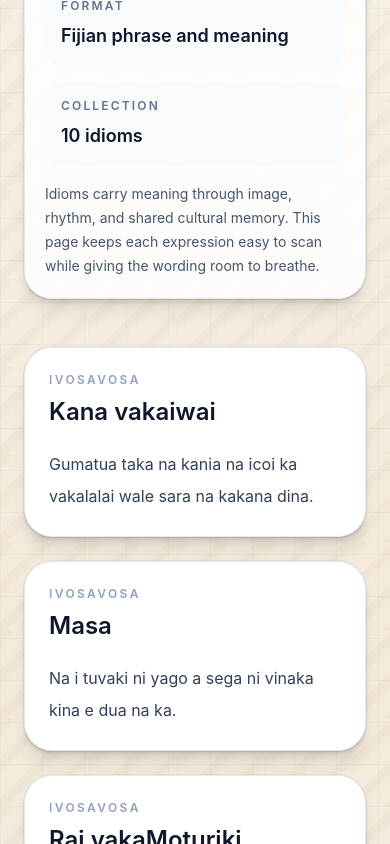
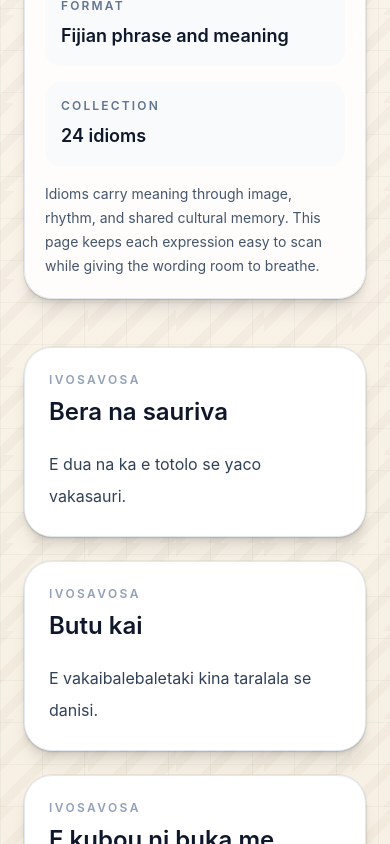
Before and after one commit to retrosilver17/qima-qama, a Next.js app: page /na-ivosavosa-vakaviti in a window 390 px wide. Shown: the part 1156-2000 px from the top of the page. Built offline with nearby package versions, Linux system fonts and the light colour scheme.

Commit message:
Polish homepage and expand idioms

```diff
--- a/src/app/data/idioms.ts
+++ b/src/app/data/idioms.ts
@@ -33,6 +33,84 @@ export const fijianIdioms = [
       "Sa oti na lomaocaoca ni sa sivi e dua na leqa se sa vakayacori vinaka e dua na oga.",
   },
   {
+    slug: "sa-dreve",
+    term: "Sa dreve",
+    meaning:
+      "Sa lai tao taucoko ga mai na veisala e sagai me wali kina e dua na leqa se qaravi e dua na cakacaka.",
+  },
+  {
+    slug: "tawa-mada-ga-nomudou-delaniyavu",
+    term: "Tawa mada ga nomudou delaniyavu",
+    meaning:
+      "Veicabocabori ena solevu ni vakamau se duatale na veiqaravi. Me tubu na kawa.",
+  },
+  {
+    slug: "na-ucu-ni-vatu-na-kena-vilivili",
+    term: "Na ucu ni vatu na kena vilivili",
+    meaning:
+      "E dua na ka eda vinakata vakalevu ka rawa ni da mavoa ni da saga yani. Na vivili e ka kamikamica, ia kevaka o tacage, cumuta se bale e veivatu, o sa na mavoa.",
+  },
+  {
+    slug: "na-icoricori-ni-salusalu",
+    term: "Na icoricori ni salusalu",
+    meaning:
+      "Na itavi vakaveiganeni nei yalewa me coria e dua na salusalu nei na ganena ni caka e dua na soqo se solevu.",
+  },
+  {
+    slug: "sa-vakalewe-na-yabaki",
+    term: "Sa vakalewe na yabaki",
+    meaning: "E tukuni ni vakalewe na uvi.",
+  },
+  {
+    slug: "mataka-i-ra-vuaka",
+    term: "Mataka i Ra Vuaka",
+    meaning: "Mataka lailai se mataka caca.",
+  },
+  {
+    slug: "butu-kai",
+    term: "Butu kai",
+    meaning: "E vakaibalebaletaki kina taralala se danisi.",
+  },
+  {
+    slug: "katakata-vakuro-kava",
+    term: "Katakata vakuro kava",
+    meaning:
+      "Totolo na kena basika mai se gole mai ka totolo tale na kena seyavu se oti.",
+  },
+  {
+    slug: "e-sega-ni-ura-me-damu-nikua",
+    term: "E sega ni ura me damu nikua",
+    meaning:
+      "E sega ni dau kune totolo na kena dina se vua ni dua na cakacaka se dua tale na ka, ka ni na qai basika ga mai vakamalua.",
+  },
+  {
+    slug: "tali-magimagi",
+    term: "Tali magimagi",
+    meaning: "iTalanoa balavu.",
+  },
+  {
+    slug: "tamata-mamaqi",
+    term: "Tamata mamaqi",
+    meaning: "E dua e vukutaka na vakayagataki ni veika e sa maroroya tu.",
+  },
+  {
+    slug: "bera-na-sauriva",
+    term: "Bera na sauriva",
+    meaning: "E dua na ka e totolo se yaco vakasauri.",
+  },
+  {
+    slug: "e-vaka-na-butu-vatu",
+    term: "E vaka na butu vatu",
+    meaning:
+      "Ni dua e rui lako totolo ka vaka me sega ni wavaca katakata vinaka na qele ena nona vakusakusa.",
+  },
+  {
+    slug: "e-kubou-ni-buka-me-laurai",
+    term: "E kubou ni buka me laurai",
+    meaning:
+      "Qo ni dua e nakita me cakava lo e dua na ka, ka kila ni na sega ni kilai.",
+  },
+  {
     slug: "sa-tawa-na-matai-adi",
     term: "Sa tawa na matai Adi",
     meaning: "Sa bukete se tiko bibi e dua na marama.",
--- a/src/app/page.tsx
+++ b/src/app/page.tsx
@@ -6,7 +6,6 @@ import { HomeCursorCompanion } from "../components/home-cursor-companion";
 import { HomeGreetingsBackdrop } from "../components/home-greetings-backdrop";
 import { HomeHeroReveal } from "../components/home-hero-reveal";
 import { HomeOriginsSection } from "../components/home-origins-section";
-import { HeroSoundtrack } from "../components/hero-soundtrack";
 import { MotionArticle, MotionReveal } from "../components/motion-reveal";
 import { SmoothDisclosure } from "../components/smooth-disclosure";
 import { definitions } from "./definitions";
@@ -63,14 +62,14 @@ export default function Home() {
 
       <section
         data-home-hero
-        className="relative z-10 mx-auto max-w-6xl overflow-hidden px-5 pb-4 pt-12 sm:px-6 sm:pb-8 sm:pt-20 md:pb-6 md:pt-24"
+        className="relative z-10 mx-auto max-w-6xl overflow-hidden px-5 pb-10 pt-12 sm:px-6 sm:pb-14 sm:pt-16 lg:pb-16 lg:pt-20"
       >
         <HomeHeroReveal />
-        <div className="relative grid items-center gap-10 md:gap-12 lg:grid-cols-2">
-          <div className="relative z-10">
+        <div className="relative grid items-center gap-10 lg:grid-cols-[minmax(0,1fr)_minmax(420px,0.92fr)] lg:gap-16">
+          <div className="relative z-10 max-w-2xl">
             <div
               data-hero-badge
-              className="heritage-badge inline-flex rounded-full px-4 py-2 shadow-sm"
+              className="heritage-badge inline-flex rounded-full px-4 py-1.5 shadow-sm"
             >
               <p className="text-sm font-semibold uppercase tracking-[0.25em] text-[#0f766e]">
                 Welcome to
@@ -79,7 +78,7 @@ export default function Home() {
 
             <div data-hero-brand className="relative mt-5 inline-block">
               <div className="hero-title-glow absolute inset-0 rounded-[1.75rem]" />
-              <h1 className="hero-title masi-title-card relative rounded-[1.75rem] px-5 py-5 text-[clamp(3rem,12vw,6rem)] font-black uppercase tracking-[0.1em] text-slate-950 sm:px-8 sm:tracking-[0.18em] md:text-8xl md:tracking-[0.24em]">
+              <h1 className="hero-title masi-title-card relative rounded-[1.25rem] px-5 py-4 text-[clamp(2.35rem,8vw,4.35rem)] font-black uppercase tracking-[0.08em] text-slate-950 sm:rounded-[1.5rem] sm:px-7 sm:tracking-[0.13em] md:tracking-[0.16em]">
                 Qima Qama
               </h1>
             </div>
@@ -93,7 +92,7 @@ export default function Home() {
 
             <h2
               data-hero-headline
-              className="mt-5 max-w-3xl text-3xl font-black leading-tight tracking-tight text-slate-950 sm:text-5xl md:text-6xl"
+              className="mt-5 max-w-2xl text-[clamp(2rem,5.8vw,3.35rem)] font-black leading-[1.05] tracking-tight text-slate-950"
             >
               Preserving the wisdom,
               <span className="block text-[#0f766e]">traditions,</span>
@@ -102,7 +101,7 @@ export default function Home() {
 
             <p
               data-hero-copy
-              className="mt-6 max-w-2xl text-base leading-8 text-slate-700 sm:text-lg"
+              className="mt-5 max-w-xl text-base leading-8 text-slate-700 sm:text-lg"
             >
               A digital cultural knowledge platform for exploring iTaukei traditions,
               practices, stories, language, and identity through a clean and modern
@@ -111,7 +110,7 @@ export default function Home() {
 
             <div
               data-hero-signals
-              className="mt-7 grid max-w-2xl gap-3 sm:grid-cols-3"
+              className="mt-7 grid max-w-2xl gap-4 sm:grid-cols-3"
             >
               <div className="cultural-signal">
                 <p>Vanua</p>
@@ -127,7 +126,7 @@ export default function Home() {
               </div>
             </div>
 
-            <div data-hero-actions className="mt-8 flex flex-wrap gap-4">
+            <div data-hero-actions className="mt-7 flex flex-wrap gap-3 sm:gap-4">
               <Link
                 href="/traditions"
                 className="btn-primary rounded-full px-7 py-3 text-sm font-semibold text-white"
@@ -149,10 +148,6 @@ export default function Home() {
                 Definitions
               </Link>
             </div>
-
-            <div data-hero-soundtrack>
-              <HeroSoundtrack />
-            </div>
           </div>
 
           <div data-hero-visual className="relative z-10">
@@ -163,7 +158,7 @@ export default function Home() {
               data-hero-visual-inner
               className="cultural-frame relative overflow-hidden rounded-[1.75rem] p-2 shadow-xl sm:p-3"
             >
-              <div className="relative h-[320px] w-full sm:h-[420px] lg:h-[500px]">
+              <div className="relative h-[300px] w-full sm:h-[400px] lg:h-[460px]">
                 <Image
                   src="/images/sevusevu.jpg"
                   alt="Fijian cultural welcome ceremony"
@@ -177,7 +172,7 @@ export default function Home() {
 
             <div
               data-hero-card
-              className="heritage-float-card static mt-4 rounded-2xl p-5 shadow-lg md:absolute md:-bottom-6 md:left-6 md:mt-0"
+              className="heritage-float-card static mt-4 rounded-2xl p-5 shadow-lg md:absolute md:-bottom-5 md:left-6 md:mt-0"
             >
               <p className="text-xs font-semibold uppercase tracking-[0.2em] text-[#0f766e]">
                 Cultural Focus
@@ -192,13 +187,16 @@ export default function Home() {
 
       <HomeOriginsSection />
 
-      <section id="definitions" className="relative z-10 mx-auto max-w-6xl px-5 pb-20 pt-8 md:px-6 md:pb-20 md:pt-12">
+      <div className="relative z-10 mx-auto max-w-6xl space-y-16 px-5 py-14 sm:px-6 md:space-y-20 md:py-20">
+        <section id="definitions">
           <MotionReveal className="mb-8 flex flex-col gap-6 sm:flex-row sm:items-end sm:justify-between">
             <div>
               <p className="section-kicker text-sm font-semibold uppercase tracking-[0.2em] text-[#0f766e]">
                 Learn
               </p>
-            <h2 className="mt-3 text-3xl font-black text-slate-950">Definitions</h2>
+              <h2 className="mt-3 text-3xl font-black text-slate-950">
+                Definitions
+              </h2>
               <p className="mt-4 max-w-3xl text-slate-700">
                 Explore common ceremonial and cultural terms used in Fijian traditions.
               </p>
@@ -212,7 +210,7 @@ export default function Home() {
             </Link>
           </MotionReveal>
 
-        <div className="grid gap-6 md:grid-cols-2">
+          <div className="grid gap-5 md:grid-cols-2 lg:gap-6">
             {definitions.slice(0, 4).map((item, index) => (
               <MotionReveal
                 key={item.term}
@@ -240,10 +238,10 @@ export default function Home() {
           </div>
         </section>
 
-      <section className="relative z-10 mx-auto max-w-6xl px-6 pb-20">
+        <section>
           <MotionReveal className="heritage-panel overflow-hidden rounded-[1.75rem] shadow-sm">
-          <div className="grid gap-0 lg:grid-cols-[1.1fr_0.9fr]">
-            <div className="p-8 sm:p-10">
+            <div className="grid gap-0 lg:grid-cols-[1.08fr_0.92fr]">
+              <div className="p-6 sm:p-10">
                 <p className="section-kicker text-sm font-semibold uppercase tracking-[0.22em] text-[#0f766e]">
                   Language Guide
                 </p>
@@ -252,7 +250,7 @@ export default function Home() {
                   Spelling and Pronunciation
                 </h2>
 
-              <p className="mt-4 max-w-2xl text-lg leading-8 text-slate-700">
+                <p className="mt-4 max-w-2xl text-base leading-8 text-slate-700 sm:text-lg">
                   This alphabet is based on the Roman alphabet but assigns different
                   sound values to certain letters:
                 </p>
@@ -331,7 +329,7 @@ export default function Home() {
                 </SmoothDisclosure>
               </div>
 
-            <div className="relative min-h-[320px] border-t border-stone-300/70 bg-stone-100 lg:min-h-full lg:border-l lg:border-t-0">
+              <div className="relative min-h-[300px] border-t border-stone-300/70 bg-stone-100 sm:min-h-[360px] lg:min-h-full lg:border-l lg:border-t-0">
                 <Image
                   src="/images/spelling-pronunciation.png"
                   alt="Classroom scene showing a Fijian spelling and pronunciation lesson"
@@ -344,24 +342,26 @@ export default function Home() {
           </MotionReveal>
         </section>
 
-      <section className="relative z-10 mx-auto max-w-6xl px-6 pb-20">
-        <MotionReveal className="mb-8 flex items-end justify-between">
+        <section>
+          <MotionReveal className="mb-8 flex flex-col gap-6 sm:flex-row sm:items-end sm:justify-between">
             <div>
               <p className="section-kicker text-sm font-semibold uppercase tracking-[0.2em] text-[#0f766e]">
                 Explore
               </p>
-            <h2 className="mt-3 text-3xl font-black text-slate-950">Featured Traditions</h2>
+              <h2 className="mt-3 text-3xl font-black text-slate-950">
+                Featured Traditions
+              </h2>
             </div>
 
             <Link
               href="/traditions"
-            className="heritage-text-link text-sm font-semibold"
+              className="heritage-text-link self-start whitespace-nowrap text-sm font-semibold sm:self-auto"
             >
               View all
             </Link>
           </MotionReveal>
 
-        <div className="grid gap-6 md:grid-cols-3">
+          <div className="grid gap-5 md:grid-cols-3 lg:gap-6">
             {featuredTraditions.map((tradition, index) => (
               <MotionReveal
                 key={tradition.slug}
@@ -373,7 +373,7 @@ export default function Home() {
                   className="group block h-full transition duration-300 ease-out hover:-translate-y-1"
                 >
                   <BorderGlow className="h-full">
-                  <article className="heritage-card h-full rounded-2xl p-6">
+                    <article className="heritage-card h-full rounded-2xl p-5 sm:p-6">
                       <div className="relative h-48 overflow-hidden rounded-xl bg-slate-100">
                         <Image
                           src={tradition.image}
@@ -398,6 +398,7 @@ export default function Home() {
             ))}
           </div>
         </section>
+      </div>
     </main>
   );
 }
--- a/src/components/home-hero-reveal.tsx
+++ b/src/components/home-hero-reveal.tsx
@@ -82,13 +82,6 @@ export function HomeHeroReveal() {
           "-=0.36",
         )
         .from(
-          "[data-hero-soundtrack]",
-          {
-            y: 10,
-          },
-          "-=0.32",
-        )
-        .from(
           "[data-hero-visual]",
           {
             y: 18,
--- a/src/components/home-origins-section.tsx
+++ b/src/components/home-origins-section.tsx
@@ -181,7 +181,7 @@ export function HomeOriginsSection() {
     <section
       ref={sectionRef}
       id="origins"
-      className="origins-section relative z-10 overflow-hidden text-slate-900"
+      className="origins-section relative z-10 scroll-mt-20 overflow-hidden text-slate-900"
     >
       <div className="origins-top-blend pointer-events-none absolute inset-x-0 top-0 z-10 h-56" />
       <div className="origins-bottom-blend pointer-events-none absolute inset-x-0 bottom-0 z-10 h-56" />
@@ -198,28 +198,28 @@ export function HomeOriginsSection() {
 
       <section
         data-origins-hero
-        className="relative flex min-h-[34svh] items-start justify-center px-5 pb-8 pt-10 sm:min-h-[40svh] sm:px-6 sm:pt-14 md:min-h-[52vh] md:pb-14 md:pt-16 lg:min-h-[58vh] lg:pt-20"
+        className="relative flex min-h-[100svh] items-center justify-center px-5 pb-28 pt-24 sm:px-6 sm:pb-32 sm:pt-28 lg:pb-36 lg:pt-32"
       >
         <div
           data-origins-hero-backdrop
           className="absolute inset-0"
         >
-          <div className="origins-sun-glow absolute left-1/2 top-[18%] h-44 w-44 -translate-x-1/2 rounded-full bg-amber-100/70 blur-3xl" />
-          <div className="origins-ocean-layer origins-ocean-layer-back absolute inset-x-0 bottom-0 h-[58%]" />
-          <div className="origins-ocean-layer origins-ocean-layer-front absolute inset-x-0 bottom-0 h-[44%]" />
-          <div className="origins-island-line absolute inset-x-0 bottom-[26%] h-24" />
+          <div className="origins-sun-glow absolute left-1/2 top-[18%] h-56 w-56 -translate-x-1/2 rounded-full bg-amber-100/70 blur-3xl sm:h-72 sm:w-72" />
+          <div className="origins-ocean-layer origins-ocean-layer-back absolute inset-x-0 bottom-0 h-[48%]" />
+          <div className="origins-ocean-layer origins-ocean-layer-front absolute inset-x-0 bottom-0 h-[36%]" />
+          <div className="origins-island-line absolute inset-x-0 bottom-[24%] h-24" />
         </div>
 
-        <div className="relative z-10 mx-auto max-w-4xl text-center">
+        <div className="relative z-10 mx-auto max-w-5xl text-center">
           <h2
             data-origins-hero-title
-            className="text-5xl font-black tracking-tight text-slate-950 sm:text-7xl md:text-8xl"
+            className="text-[clamp(3.75rem,11vw,8rem)] font-black leading-none tracking-tight text-slate-950"
           >
             Origins
           </h2>
           <p
             data-origins-hero-copy
-            className="mx-auto mt-4 max-w-3xl text-base leading-7 text-slate-700 sm:mt-6 sm:text-xl sm:leading-8"
+            className="mx-auto mt-6 max-w-3xl text-lg leading-8 text-slate-700 sm:mt-8 sm:text-2xl sm:leading-10"
           >
             How the earliest settlers moved across the Pacific and how Fiji became
             part of that story.
@@ -228,18 +228,18 @@ export function HomeOriginsSection() {
 
         <div
           data-origins-scroll-cue
-          className="absolute bottom-10 left-1/2 z-10 hidden -translate-x-1/2 text-center md:block"
+          className="absolute bottom-14 left-1/2 z-10 -translate-x-1/2 text-center sm:bottom-16"
         >
           <p className="text-xs font-semibold uppercase tracking-[0.32em] text-slate-700/75">
             Scroll to continue
           </p>
-          <div className="mx-auto mt-3 flex h-12 w-7 justify-center rounded-full border border-slate-700/20 bg-white/40 backdrop-blur">
+          <div className="mx-auto mt-3 flex h-12 w-7 justify-center rounded-full border border-slate-700/20 bg-white/45 backdrop-blur">
             <span className="origins-scroll-dot mt-2 block h-2.5 w-2.5 rounded-full bg-emerald-700/75" />
           </div>
         </div>
       </section>
 
-      <div className="relative z-10 mx-auto max-w-6xl px-5 pb-8 md:px-6 md:pb-12">
+      <div className="relative z-10 mx-auto max-w-6xl px-5 pb-8 pt-14 md:px-6 md:pb-12 md:pt-18">
         <section
           data-origins-block
           data-origins-first-people
--- a/src/components/home-sailing-hero.tsx
+++ b/src/components/home-sailing-hero.tsx
@@ -3,8 +3,6 @@
 import Image from "next/image";
 import Link from "next/link";
 import { useEffect, useRef } from "react";
-
-import { HeroSoundtrack } from "./hero-soundtrack";
 
 function clamp(value: number, min: number, max: number) {
   return Math.min(Math.max(value, min), max);
@@ -305,7 +303,6 @@ export function HomeSailingHero() {
                   </Link>
                 </div>
 
-                <HeroSoundtrack />
               </div>
             </div>
 
```
Also changed, not shown: 1 other file (tests, documents, lock files or other folders). Lines whose indentation alone changed are shown as unchanged.
